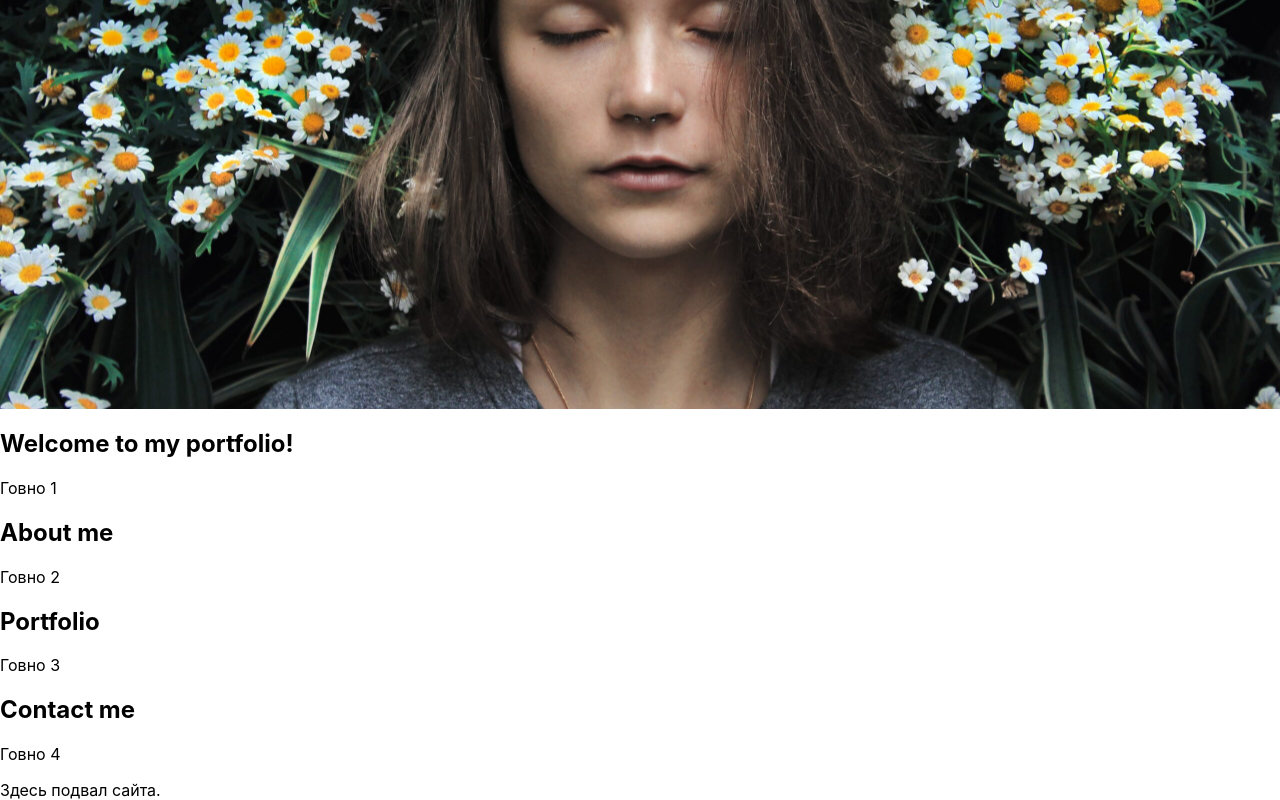
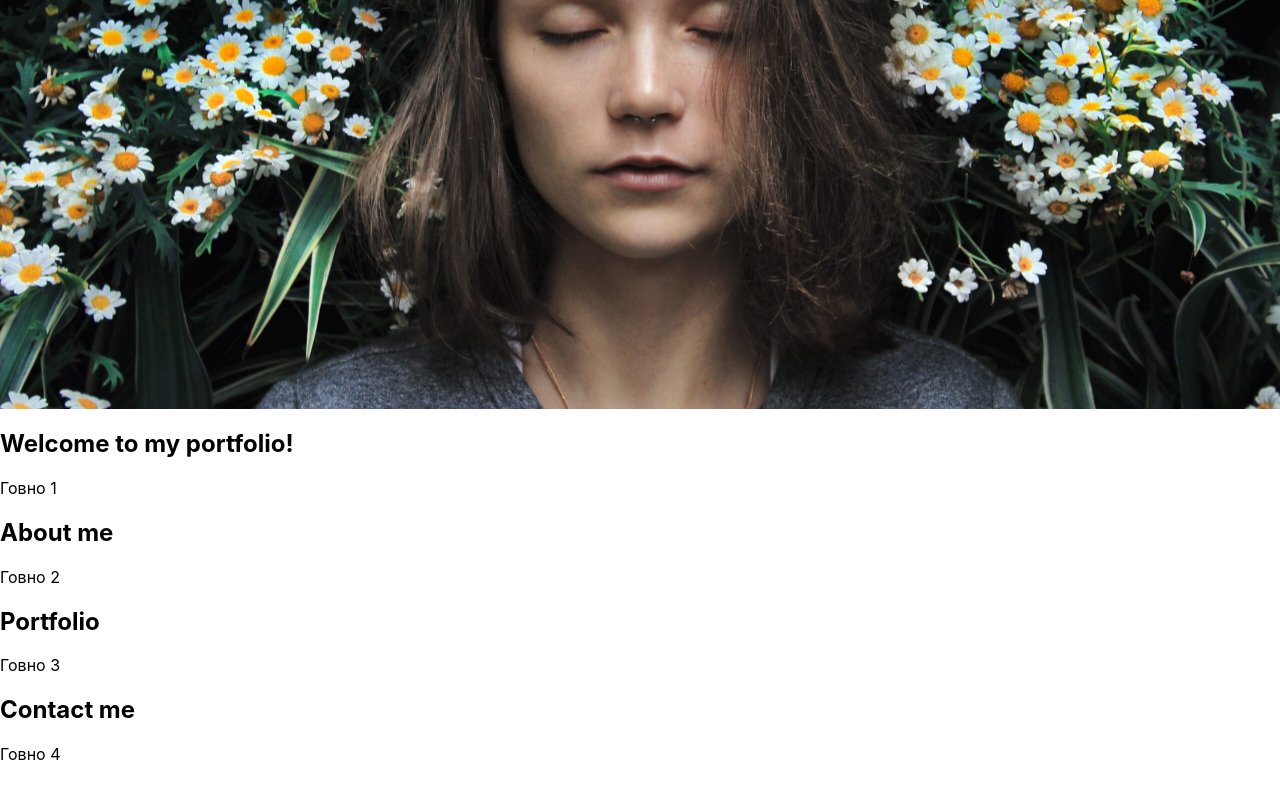
Before and after one commit to shchurovn/SitePortfolio, a plain HTML site: page main_page.html in a window 1280 px wide. Shown: the part 452-1252 px from the top of the page. Drawn offline with Linux system fonts and the light colour scheme.

Commit message:
Закомитил строку

```diff
--- a/main_page.html
+++ b/main_page.html
@@ -46,7 +46,7 @@
     </main>
 
     <footer>
-        Здесь подвал сайта.
+        <!-- Здесь подвал сайта. -->
     </footer>
 </body>
 
```
